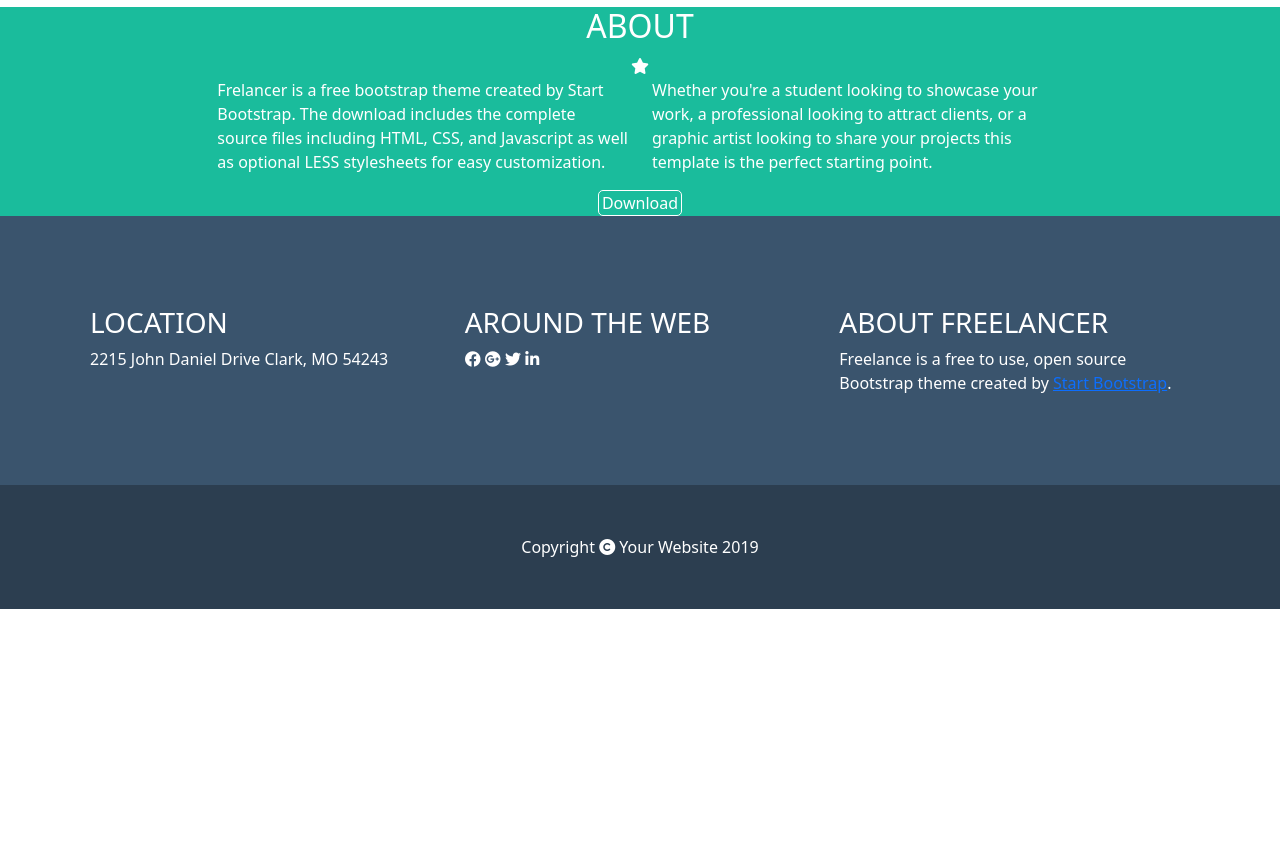
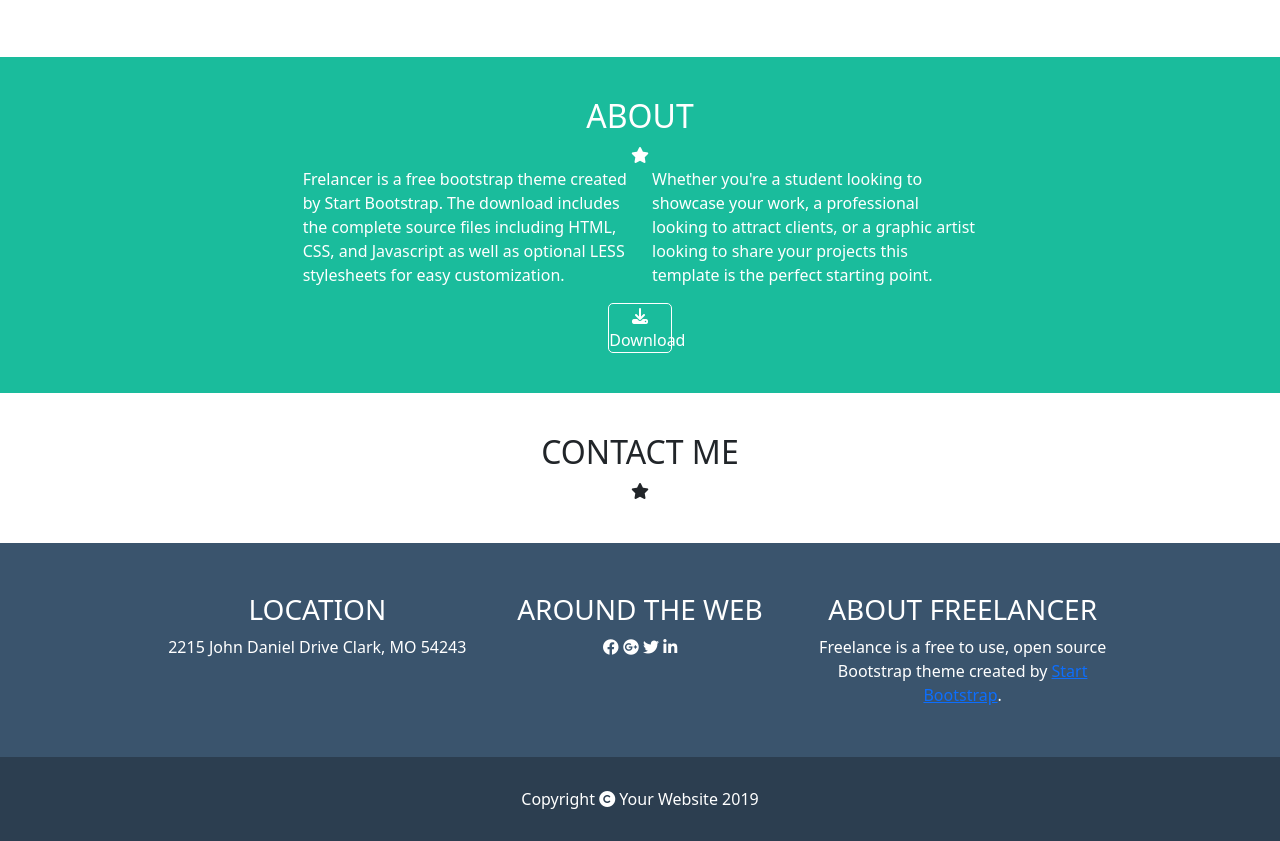
Before and after one commit to MassiDama/html-css-bootstrap-freelancer, a plain HTML site: page index.html in a window 1280 px wide. Shown: the part 1047-1888 px from the top of the page. Before the commit the page ends 1656 px from the top, so only its background shows below. Drawn offline with nearby package versions, Linux system fonts and the light colour scheme.

Commit message:
modifica indentazione generic-container

```diff
--- a/css/style.css
+++ b/css/style.css
@@ -1,9 +1,17 @@
 /* stili generali container */
+.ramo {
+    padding: 40px 0;
+}
+
 .jumbotron, .about {
     background-color: #1abc9c;
     color: white;
 }
 
+.generic-container {
+    width: 80%;
+    margin: 0 auto;
+}
 
 /* stili HEADER */
 .head {
@@ -49,11 +57,11 @@
 .info {
     background-color: #3a546d;
     color: white;
-    padding: 90px;
+    padding: 50px;
 }
 
 .copyright {
     background-color: hsl(210, 29%, 24.3%);
     color: white;
-    padding: 50px;
+    padding: 30px;
 }
--- a/index.html
+++ b/index.html
@@ -14,8 +14,8 @@
 
     <!-- contenuto header -->
     <header>
+        <section class="ramo head">
             <div class="generic-container">
-            <section class="ramo head">
                 <nav class="navbar navbar-expand-lg navbar-light bg-light">
                     <div class="container-fluid">
                       <a class="navbar-brand" href="#">START BOOTSTRAP</a>
@@ -31,14 +31,14 @@
                       </div>
                     </div>
                 </nav>
+            </div>
         </section>
-        </div>
     </header>
 
     <main>
         <!-- contenuto JUMBOTRON -->
-        <div class="generic-container">
         <section class="ramo jumbotron">
+            <div class="generic-container"></div>
                 <div class="row text-center">
                     <div class="col-12">
                         <div class="avatar-img">
@@ -51,13 +51,14 @@
                         <span>GRAPHIC ARTIST- WEB DESIGNER - ILLUSTRATOR</span>
                     </div>
                 </div>
+            </div>
         </section>
-        </div>
+
 
 
         <!-- contenuto PORTFOLIO -->
+        <section class="ramo portfolio">
             <div class="generic-container">
-            <section class="ramo portfolio">
                 <div class="row text-center">
                     <div class="col-12">
                         <h2>PORTFOLIO</h2>
@@ -99,20 +100,21 @@
                         </div>
                     </div>
                 </div>
+            </div>
         </section>
-        </div>
+
 
 
         <!-- contenuto ABOUT -->
+        <section class="ramo about">
             <div class="generic-container">
-            <section class="ramo about">
                 <div class="row text-center">
                     <div class="col-12">
                         <h2>ABOUT</h2>
-                    </div>
                         <div class="stellina">
                             <i class="fa-solid fa-star"></i>
                             <!-- stellina -->
+                        </div>
                     </div>
                 </div>
                 <div class="row justify-content-center">
@@ -123,27 +125,38 @@
                         <p>Whether you're a student looking to showcase your work, a professional looking to attract clients, or a graphic artist looking to share your projects this template is the perfect starting point. </p>
                     </div>
                 </div>
-
                 <div class="row justify-content-center text-center">
                     <div class="col-1">
-                        <div class="download">Download</div>
+                        <div class="download"><i class="fa-solid fa-download"></i> Download</div>
                     </div>
-
                 </div>
-
+            </div>
         </section>
-        </div>
-    </main>
 
 
+        <!-- contenuto CONTACT -->
+        <section class="ramo contact">
+            <div class="generic-container">
+                <div class="row text-center">
+                    <div class="col-12">
+                        <h2>CONTACT ME</h2>
+                        <div class="stellina">
+                            <i class="fa-solid fa-star"></i>
+                            <!-- stellina -->
+                        </div>
+                    </div>
+                </div>
+            </div>
+        </section>
 
+    </main>
 
 
     <!-- contenuto footer -->
     <footer>
+        <section class="ramo info">
             <div class="generic-container">
-            <section class="ramo info">
-                <div class="row">
+                <div class="row text-center">
                     <div class="col-12 col-md-6 col-lg-4">
                         <h3>LOCATION</h3>
                         <span>2215 John Daniel Drive Clark, MO 54243</span>
@@ -162,27 +175,19 @@
                         <span>Freelance is a free to use, open source Bootstrap theme created by <a href="#">Start Bootstrap</a>.</span>
                     </div>
                 </div>
+            </div>
         </section>
-        </div>
 
+        <section class="ramo copyright">
             <div class="generic-container">
-            <section class="ramo copyright">
                 <div class="row text-center">
                     <div class="col-12">
                         <span class="text-copy">Copyright <i class="fa-solid fa-copyright"></i> Your Website 2019</span>
                     </div>
                 </div>
+            </div>
         </section>
-        </div>
-
     </footer>
-
-
-
-
-
-
-
 
 </body>
 </html>
```
Lines whose indentation alone changed are shown as unchanged.
